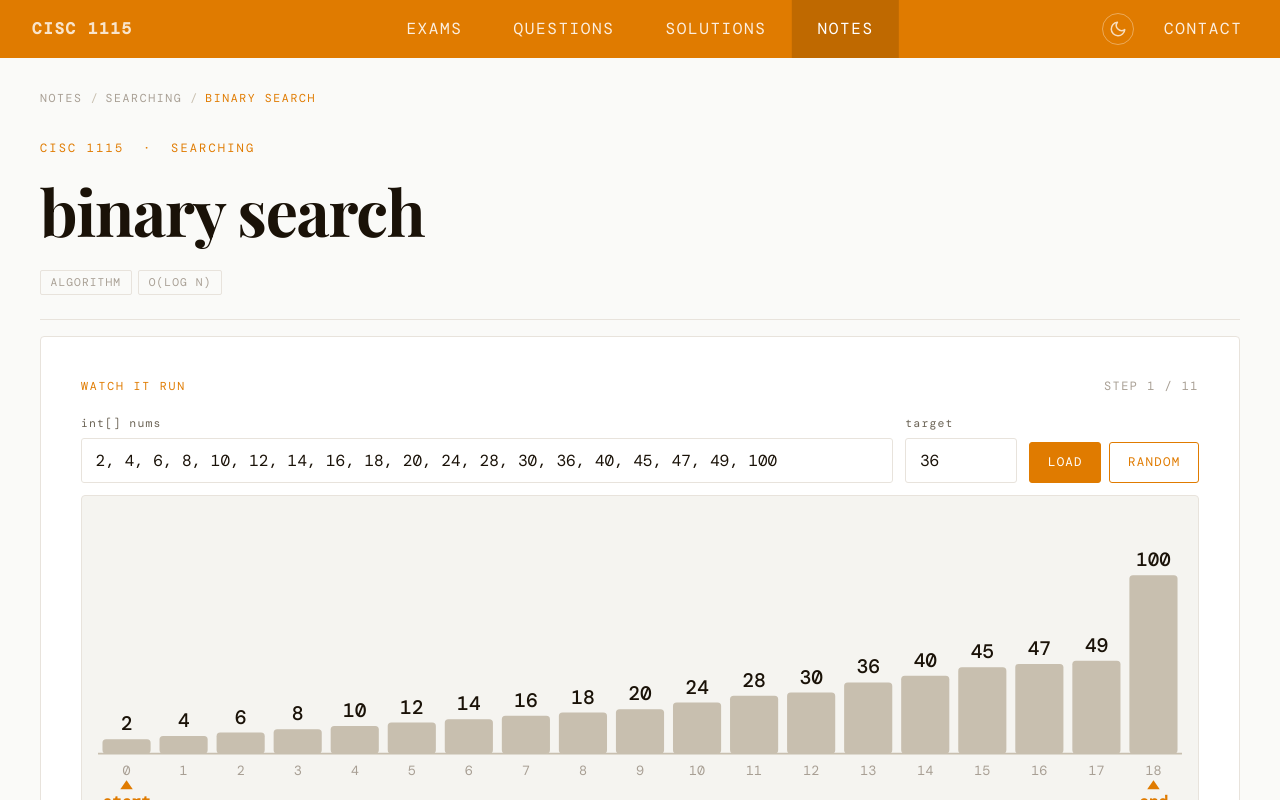
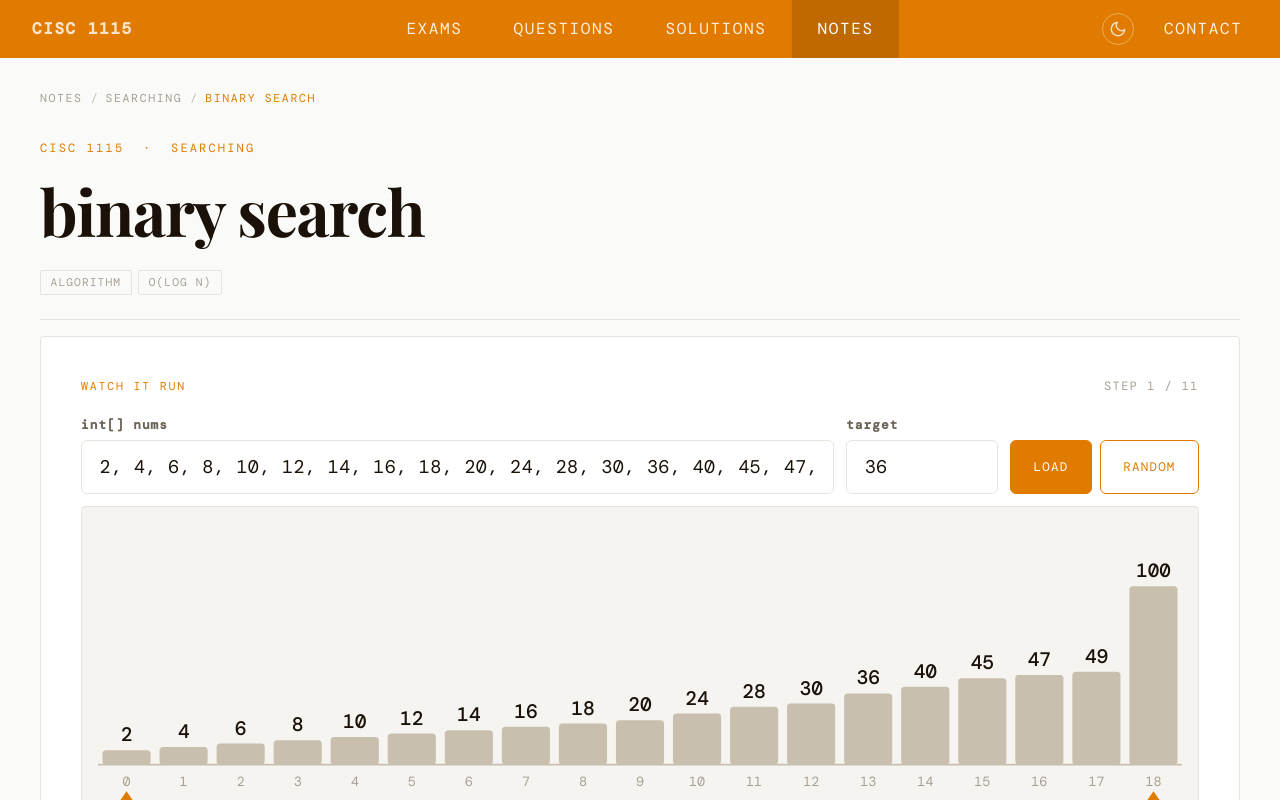
Before and after one commit to ShawnEvans77/cisc-1115, a React (Vite) app: page /notes/searching/binarysearch in a window 1280 px wide. Shown: the top 800 px of the page. Built offline with nearby package versions, Linux system fonts and the light colour scheme; a web font is replaced by a local one.

Commit message:
Enlarge the visualizer's array and target inputs

```diff
--- a/src/styles/visualizer.css
+++ b/src/styles/visualizer.css
@@ -21,30 +21,39 @@
   }
 
   .viz-field { display: flex; flex-direction: column; gap: 0.35rem; }
-  .viz-field--array  { flex: 1 1 18rem; }
-  .viz-field--target { flex: 0 0 7rem; }
+  .viz-field--array  { flex: 1 1 20rem; }
+  .viz-field--target { flex: 0 0 9.5rem; }
 
   .viz-field-label {
     font-family: var(--font-mono);
-    font-size: 0.72rem;
-    letter-spacing: 0.1em;
+    font-size: 0.8rem;
+    font-weight: 600;
+    letter-spacing: 0.08em;
     color: var(--color-muted);
   }
 
   .viz-input {
     font-family: var(--font-mono);
-    font-size: 1rem;
+    font-size: 1.15rem;
+    letter-spacing: 0.02em;
     color: var(--color-ink);
     background-color: var(--color-white);
     border: 1.5px solid var(--color-border);
-    border-radius: 3px;
-    padding: 0.6rem 0.85rem;
+    border-radius: 6px;
+    padding: 0 1.1rem;
+    height: 3.4rem;
     width: 100%;
-    transition: border-color 0.18s;
+    transition: border-color 0.18s, box-shadow 0.18s;
   }
-  .viz-input:focus { outline: none; border-color: var(--color-orange); }
+  .viz-input:hover { border-color: rgba(var(--rgb-orange), 0.5); }
+  .viz-input:focus {
+    outline: none;
+    border-color: var(--color-orange);
+    box-shadow: 0 0 0 3px rgba(var(--rgb-orange), 0.18);
+  }
 
   .viz-input-actions { display: flex; gap: 0.5rem; flex-wrap: wrap; }
+  .viz-input-actions .viz-btn { height: 3.4rem; padding: 0 1.4rem; border-radius: 6px; }
 
   .viz-notice {
     font-family: var(--font-mono);
```
